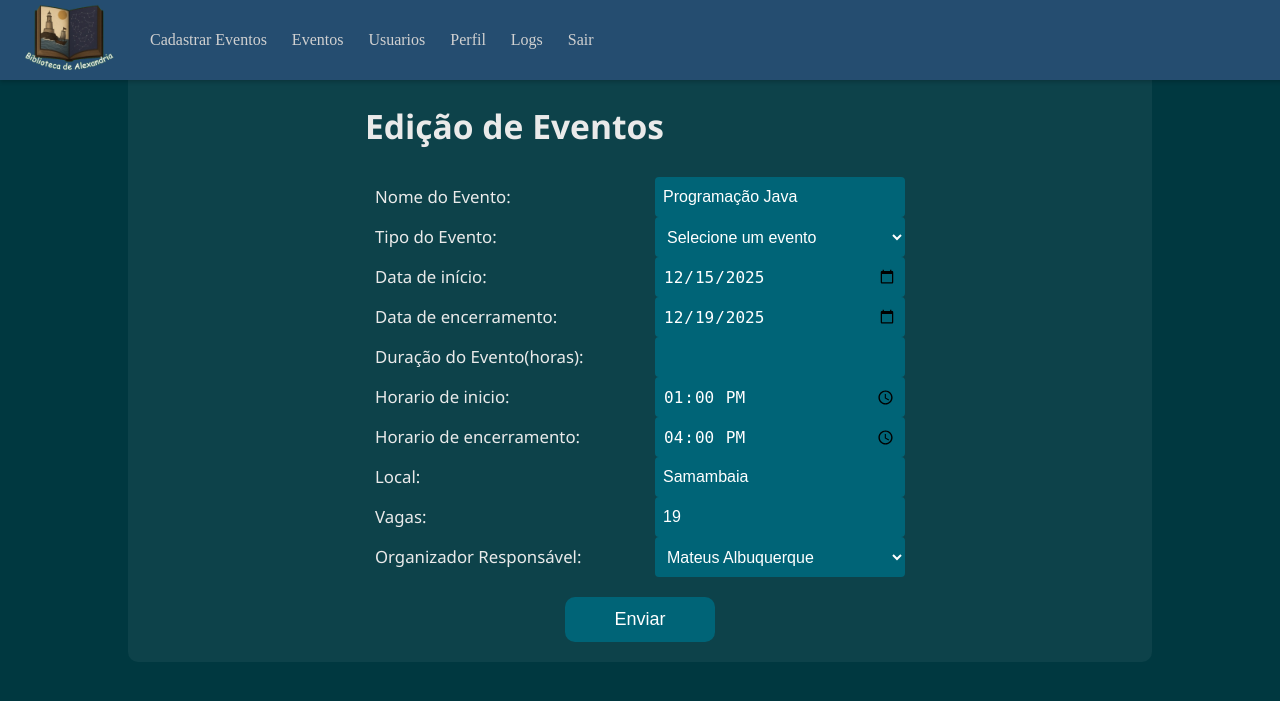
After one commit to Cleitindograu420/Biblioteca_de_Alexandria, a Django app: template sistem/login/templates/templates_org/editar_evento.html in a window 1280 px wide. The commit adds this page. Shown: the top 701 px of the page. Run offline with Django 5.2, Linux system fonts and the light colour scheme; the template is opened without the code that fills it: values that come from a table or form of the project are taken from there, others are empty; data comes from the database, SQL or seed files in the repository; parts of the project's set-up code (start-up, migrations or seed data) failed here and were passed over.

Commit message:
tela de edicao de eventos

```diff
--- a/sistem/login/templates/base_org.html
+++ b/sistem/login/templates/base_org.html
@@ -1,52 +1,37 @@
 <!DOCTYPE html>
 {% load static %}
-
-<html lang="en">
+<html lang="pt-BR">
   <head>
     <meta charset="UTF-8" />
     <meta name="viewport" content="width=device-width, initial-scale=1.0" />
-
-    <title>
-      {% block title %}
-        Bibl alexandria
-      {% endblock %}
-    </title>
-    <link rel="stylesheet" href="https://stackpath.bootstrapcdn.com/bootstrap/4.3.1/css/bootstrap.min.css"  rel="stylesheet" />
+    <meta http-equiv="Cache-Control" content="no-store" />
+    <link rel="stylesheet" href="{% static 'Css/style_base.css' %}">
+    <title>{% block title %}Bibl alexandria{% endblock %}</title>
   </head>
   <body>
-    <nav class="navbar navbar-expand-lg navbar-light bg-light">
-      <a class="navbar-brand" href="{% url 'home_page' %}">Bibl alex</a>
-      <button class="navbar-toggler" type="button" data-toggle="collapse" data-target="#navbarNav" aria-controls="navbarNav" aria-expanded="false" aria-label="Toggle navigation"><span class="navbar-toggler-icon"></span></button>
-      <div class="collapse navbar-collapse" id="navbarNav">
-        <ul class="navbar-nav">
+    <header class="topbar" role="banner">
+      <a href="{% url 'home_page' %}" class="brand">
+          <img src="{% static 'imagens/logo_bibli.png' %}" alt="Logo Biblioteca de Alexandria">
+      </a>
 
-          <li class="nav-item active">
-            <a class="nav-link" href={% url 'cadastro_evento' %}>Cadastrar Eventos</a>
-          </li>
-          <li class="nav-item active">
-            <a class="nav-link" href={% url 'eventos'  %}>Eventos</a>
-          </li>
-          <li class="nav-item active">
-            <a class="nav-link" href={% url 'usuario'  %}>Usuarios</a>
-          </li>
-          <li class="nav-item active">
-            <a class="nav-link" href={% url 'edit_user' %}>Perfil</a>
-          </li>
-          <li class="nav-item active">
-            <a class="nav-link" href={% url 'logs' %}>Logs</a>
-          </li>
-          <li class="nav-item active">
-            <a class="nav-link" href={% url 'logout' %}>Sair</a>
-          </li>
+      <nav aria-label="Navegação principal">
+
+        <ul class="nav">
+          <li><a class="nav-link" href={% url 'cadastro_evento' %}>Cadastrar Eventos</a></li>
+          <li><a class="nav-link" href={% url 'eventos'  %}>Eventos</a></li>
+          <li><a class="nav-link" href={% url 'usuario'  %}>Usuarios</a></li>
+          <li><a class="nav-link" href={% url 'edit_user' %}>Perfil</a></li>
+          <li><a class="nav-link" href={% url 'logs' %}>Logs</a></li>
+          <li><a class="nav-link" href={% url 'logout' %}>Sair</a></li>
         </ul>
-      </div>
-    </nav>
+
+      </nav>
+    </header>
+
+  </body>
+
     <div class="container">
       {% block content %}
-
       {% endblock %}
     </div>
-    <script src="https://code.jquery.com/jquery-3.3.1.slim.min.js"></script>
-    <script src="https://stackpath.bootstrapcdn.com/bootstrap/4.3.1/js/bootstrap.bundle.min.js" ></script>
-  </body>
 </html>
--- /dev/null
+++ b/sistem/login/templates/templates_org/editar_evento.html
@@ -0,0 +1,86 @@
+{% extends "base_org.html" %}
+{% load static %}
+{% block content %}
+<link rel="stylesheet" href="{% static 'Css/Css_org/style_cad_evento.css'%}">
+    <div class="infos" >
+        <form action="{% url 'editar_evento' evento.pk %}" method="post">
+            {% csrf_token %}
+            <div>
+                <h1>Edição de Eventos</h1>
+            </div>
+
+            <div class="campo" id="nome-field">
+                <label>Nome do Evento:</label>
+                <input name="nome" class="form-control-sm" type="text" value="{{ evento.nome }}">
+            </div>
+
+            <div class="campo" id="tipo-field">
+                <label>Tipo do Evento:</label>
+                <select name='tipoEvento' required>
+                    <option value="" {% if not evento.tipoEvento %}selected{% endif %}>Selecione um evento</option>
+                    <option value="1" {% if evento.tipoEvento == 1 %}selected{% endif %}>Palestra</option>
+                    <option value="2" {% if evento.tipoEvento == 2 %}selected{% endif %}>Workshop</option>
+                    <option value="3" {% if evento.tipoEvento == 3 %}selected{% endif %}>Ensino presencial</option>
+                    <option value="4" {% if evento.tipoEvento == 4 %}selected{% endif %}>Ensino a distancia</option>
+                </select>
+            </div>
+
+            <div class="campo" id="data_ini-field">
+                <label>Data de início:</label>
+                <input name="dataIni" type="date" class="form-control-sm" value="{{ evento.dataIni|date:'Y-m-d' }}">
+            </div>
+
+            <div class="campo" id="data_fin-field">
+                <label>Data de encerramento:</label>
+                <input name="dataFin" type="date" class="form-control-sm" value="{{ evento.dataFin|date:'Y-m-d' }}">
+            </div>
+
+            <div class="campo" id="duracao-field">
+                <label>Duração do Evento(horas):</label>
+                <input name="horasDura" class="form-control-sm" type="number" value="{{ evento.horasDura }}">
+            </div>
+
+            <div class="campo" id="horas_ini-field">
+                <label>Horario de inicio:</label>
+                <input name="horasIni" class="form-control-sm" type="time" value="{{ evento.horasIni|time:'H:i' }}">
+            </div>
+
+            <div class="campo" id="horas_fin-field">
+                <label>Horario de encerramento:</label>
+                <input name="horasFin" class="form-control-sm" type="time" value="{{ evento.horasFin|time:'H:i' }}">
+            </div>
+
+
+            <div class="campo" id="local-field">
+                <label>Local:</label>
+                <input name="local" class="form-control-sm" type="text" value="{{ evento.local }}">
+            </div>
+
+            <div class="campo" id="vagas-field">
+                <label>Vagas:</label>
+                <input name="vagas" class="form-control-sm" type="number" value="{{ evento.vagas }}">
+            </div>
+
+            <div class="campo" id="org-field">
+                <label>Organizador Responsável:</label>
+                <select name='organizador' required>
+                    <option value="" {% if not evento.organizador_id %}selected{% endif %}>Selecione um evento</option>
+                    {% for org in organizadores %}
+                        <option value="{{ org.id }}" {% if evento.organizador_id == org.id %}selected{% endif %}>
+                            {{ org.nome }}
+                        </option>
+                    {% endfor %}
+                    {% for prof in professor %}
+                        <option value="{{ prof.id }}" {% if evento.organizador_id == prof.id %}selected{% endif %}>
+                            {{ prof.nome }}
+                        </option>
+                    {% endfor %}
+                </select>
+            </div>
+
+            <div class="div-button">
+                <button type="submit" class="btn-enviar">Enviar</button>
+            </div>
+        </form>
+    </div>
+{% endblock content %}
--- a/sistem/sistem/settings.py
+++ b/sistem/sistem/settings.py
@@ -106,8 +106,6 @@ DATABASES = {
 
 
 
-
-
 # Password validation
 # https://docs.djangoproject.com/en/5.2/ref/settings/#auth-password-validators
 
--- a/sistem/sistem/urls.py
+++ b/sistem/sistem/urls.py
@@ -31,6 +31,7 @@ urlpatterns = [
     path('usuarios/', views.editar_usuario, name='edit_user'),
     path('usuarios/totais', views.ver_usuario, name='usuario'),
     path('cadastro_evento/', views.cadastro_eventos, name='cadastro_evento'),
+    path('editar_evento/<int:pk>/', views.editar_evento, name='editar_evento'),
     path('deletar_evento/<int:pk>/', views.deletar_evento, name='deletar_evento'),
     path('eventos/', views.todos_eventos, name='eventos'),
     path("eventos_disp/", views.eventos_disponiveis, name="inscricao_evento_disp"),
--- /dev/null
+++ b/sistem/static/Css/Css_org/style_cad_evento.css
@@ -0,0 +1,92 @@
+.infos {
+    margin-left: 10%;
+    margin-right: 10%;
+    padding: 20px;
+    display: flex;
+    flex-direction: column;
+    align-items: center;
+
+    background: rgba(255, 255, 255, 0.05);
+    border-radius: 10px;
+
+    color: #eaeaea;
+    font-size: 1.05rem;
+    font-family: "Segoe UI", Arial, sans-serif;
+    line-height: 1.7;
+    text-align: justify;
+
+    text-rendering: optimizeLegibility;
+    -webkit-font-smoothing: antialiased;
+}
+
+/* Container principal dos campos do formulário */
+.div-inputs {
+    display: flex;
+    flex-direction: column; /* Coloca os pares rótulo-input em coluna */
+    align-items: center;
+    gap: 15px; /* Reduzi o espaçamento vertical entre os campos para um valor mais usual */
+    width: 100%;
+}
+
+.campo {
+    display: flex;
+    /* Mantém o rótulo à esquerda e o input à direita */
+    justify-content: space-between;
+    align-items: center;
+    width: 100%;
+    /* Aumentei a largura máxima para dar mais espaço para o rótulo e o input */
+    max-width: 600px;
+    padding: 0 10px;
+    box-sizing: border-box;
+}
+
+.campo label {
+    /* NOVIDADE: Define uma largura fixa para o rótulo. Isso garante que todos os inputs fiquem alinhados */
+    width: 250px;
+    text-align: left;
+    /* A distância entre o rótulo (que agora tem 250px) e o input */
+    margin-right: 30px; /* Reduzido de 60px para um espaçamento mais limpo */
+    font-size: 1.05rem;
+    color: #eaeaea;
+    /* Remover flex-grow: 1, pois estamos usando largura fixa */
+}
+
+
+.campo input[type="text"],
+.campo input[type="number"],
+.campo input[type="date"],
+.campo input[type="time"],
+.campo select {
+    background-color: #006477;
+    /* Mantém a largura do input em 250px */
+    width: 250px;
+    height: 40px;
+    padding: 8px;
+    border-radius: 4px;
+    border: none;
+    color: #ffffff;
+    font-size: 1rem;
+    box-sizing: border-box;
+}
+
+
+.div-button {
+    display: flex;
+    justify-content: center;
+    margin-top: 20px;
+}
+
+.btn-enviar {
+    width: 150px;
+    height: 45px;
+    background-color: #006477;
+    border: none;
+    color: #ffffff;
+    font-size: 18px;
+    border-radius: 10px;
+    cursor: pointer;
+}
+
+.btn-enviar:hover {
+    background-color: #004f5e;
+}
```
Also changed, not shown: sistem/login/templates/templates_org/cad_eventos_org.html (+26 -14 lines), sistem/login/templates/templates_org/list_eventos_org.html (+7 -0 lines), sistem/login/views.py (+24 -4 lines).
